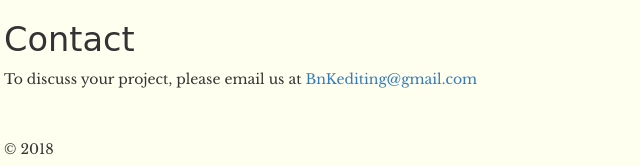
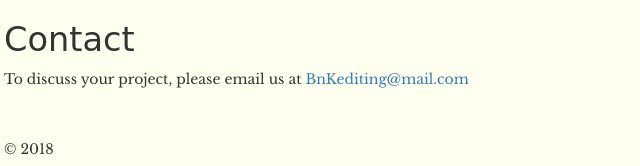
Before and after one commit to mblake/editing, a plain HTML site: page index.html in a window 1280 px wide. Shown: the part 1516-1682 px from the top of the page, 66-706 px from the left. Drawn offline with nearby package versions, Linux system fonts and the light colour scheme; a web font is replaced by a local one.

Commit message:
Update Image

```diff
--- a/index.html
+++ b/index.html
@@ -126,7 +126,7 @@
       <div class="row marketing" id="contact">
         <div class="col-lg-12">
           <h3>Contact</h3>
-          <p> To discuss your project, please email us at <a href="mailto:bnkediting@gmail.com?subject=Inquiry">BnKediting@gmail.com</a></p>
+          <p> To discuss your project, please email us at <a href="mailto:bnkediting@mail.com?subject=Inquiry">BnKediting@mail.com</a></p>
         </div>
 
       </div>
```
Also changed, not shown: header.jpg.
